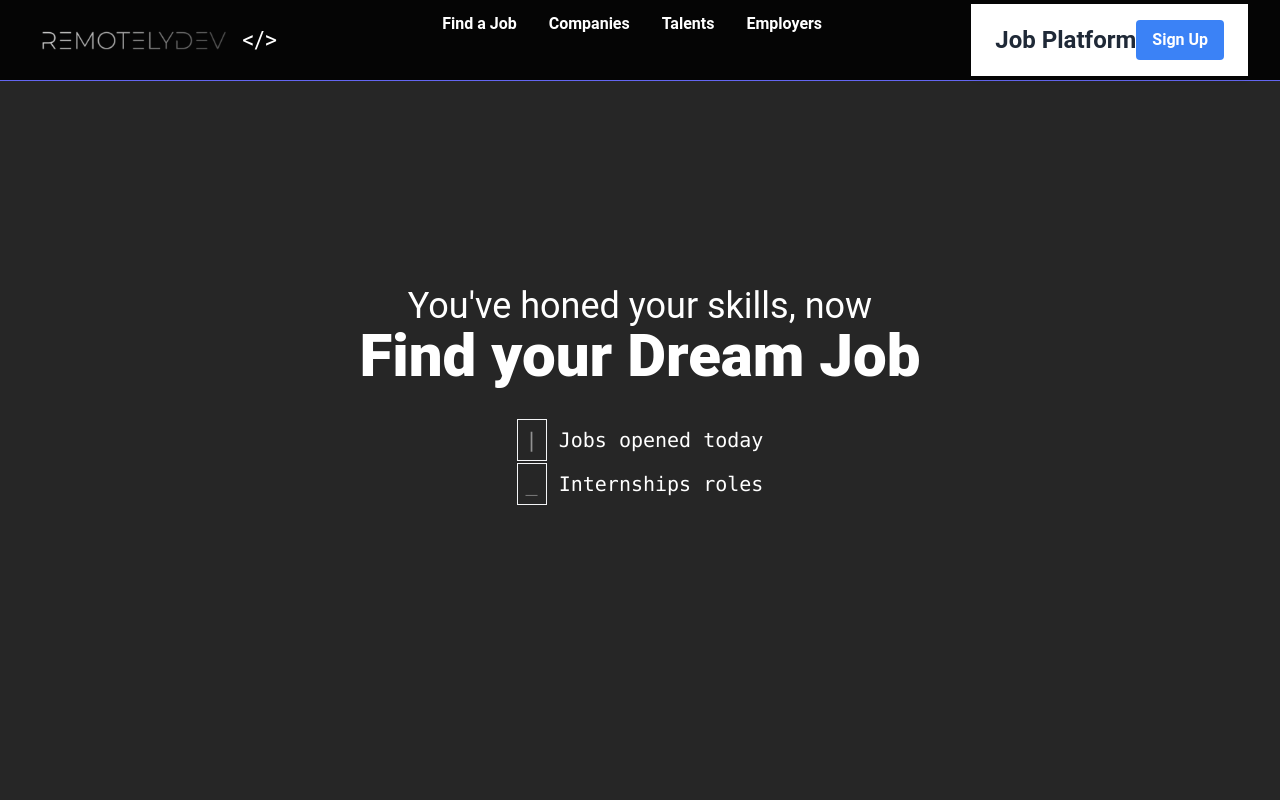
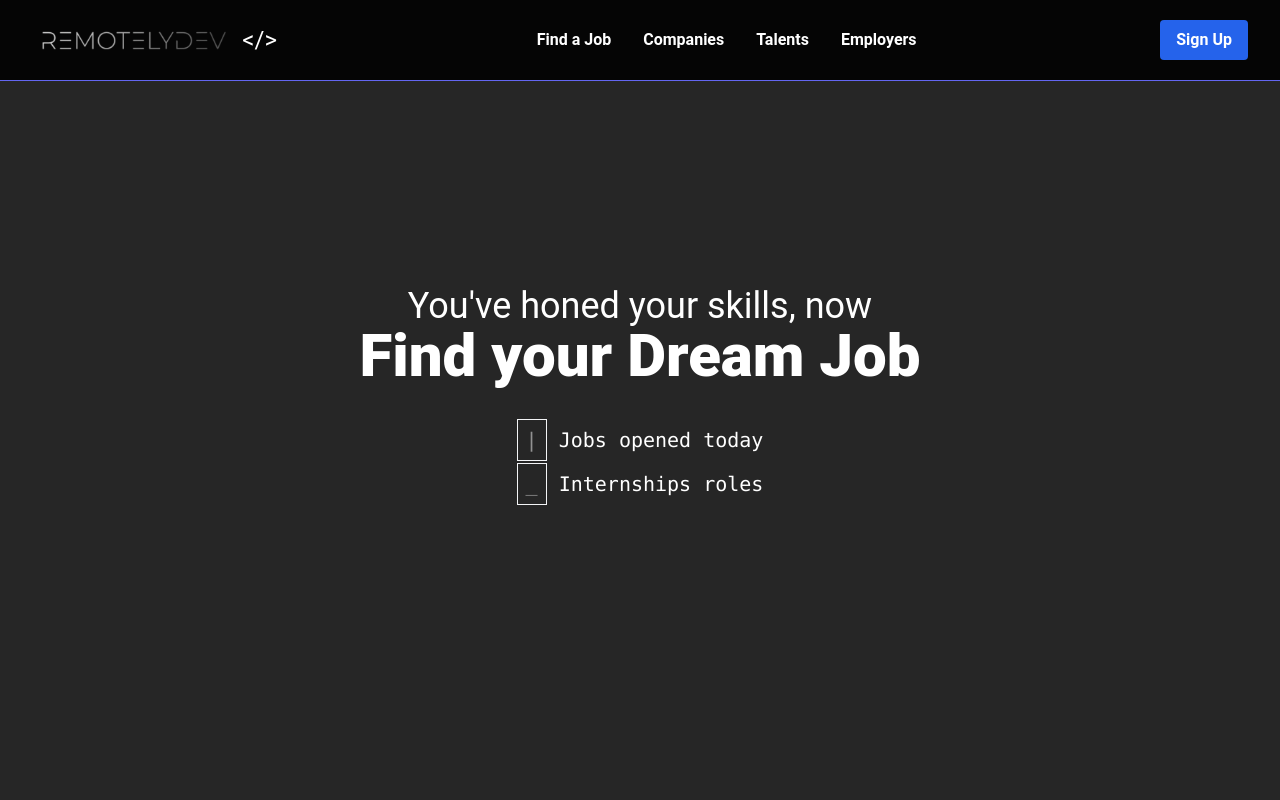
Before and after one commit to hefeholuwah/JOBBER, a React (Vite) app: page / in a window 1280 px wide. Shown: the top 800 px of the page. Built offline with nearby package versions, Linux system fonts and the light colour scheme; data requests are answered from the project's data file.

Commit message:
Update: Right-aligned component in header, applied new styling

```diff
--- a/src/components/SignupButton.jsx
+++ b/src/components/SignupButton.jsx
@@ -3,16 +3,13 @@ import { Link } from 'react-router-dom';
 
 const SignupButton = () => {
     return (
-        <div className="bg-white shadow-md py-4 px-6">
-            <div className="container mx-auto flex justify-between items-center">
-                <h1 className="text-2xl font-bold text-gray-800">Job Platform</h1>
-                <Link
-                    to="/select-user-type"
-                    className="bg-blue-500 hover:bg-blue-600 text-white font-bold py-2 px-4 rounded transition duration-300 ease-in-out"
-                >
+        <div className="container mx-auto flex items-center">
+            <Link
+            to="/select-user-type"
+            className="bg-blue-600 hover:bg-blue-700 text-white font-bold py-2 px-4 rounded transition duration-300 ease-in-out"
+            >
                     Sign Up
-                </Link>
-            </div>
+            </Link>
         </div>
     );
 };
```
